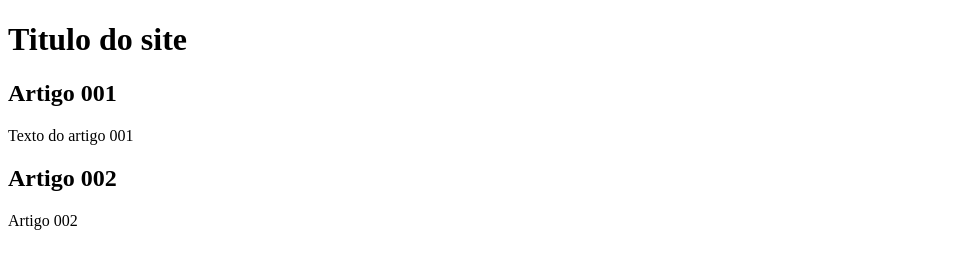
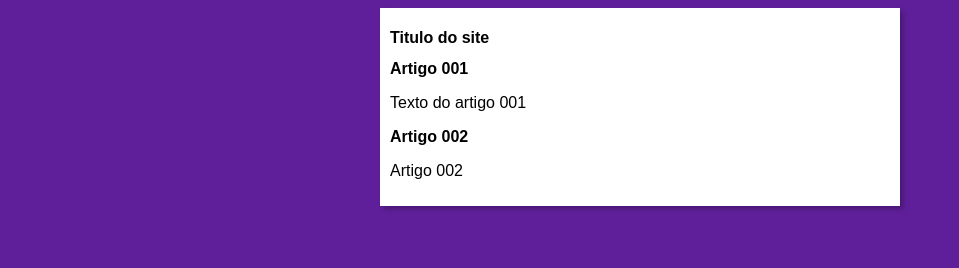
Before and after one commit to Paulo1901/projeto-site, a plain HTML site: page index.html in a window 1280 px wide. Shown: the whole page, without its empty margins (0-959 px from the left). Drawn offline with Linux system fonts and the light colour scheme.

Commit message:
Iniciei o design

```diff
--- /dev/null
+++ b/estilos/style.css
@@ -0,0 +1,16 @@
+*{
+    font-family: Arial, Helvetica, sans-serif;
+    font-size: 16px;
+}
+
+body {
+    background-color: rgb(95, 31, 154);
+}
+
+main {
+    background-color: white;
+    width: 500px;
+    margin: auto;
+    padding: 10px;
+    box-shadow:3px 3px 5px rgba(0, 0, 0, 0.26);
+}
--- a/index.html
+++ b/index.html
@@ -4,6 +4,7 @@
     <meta charset="UTF-8">
     <meta name="viewport" content="width=device-width, initial-scale=1.0">
     <title>Titulo do site</title>
+    <link rel="stylesheet" href="estilos/style.css">
 </head>
 <body>
     <main>
```
